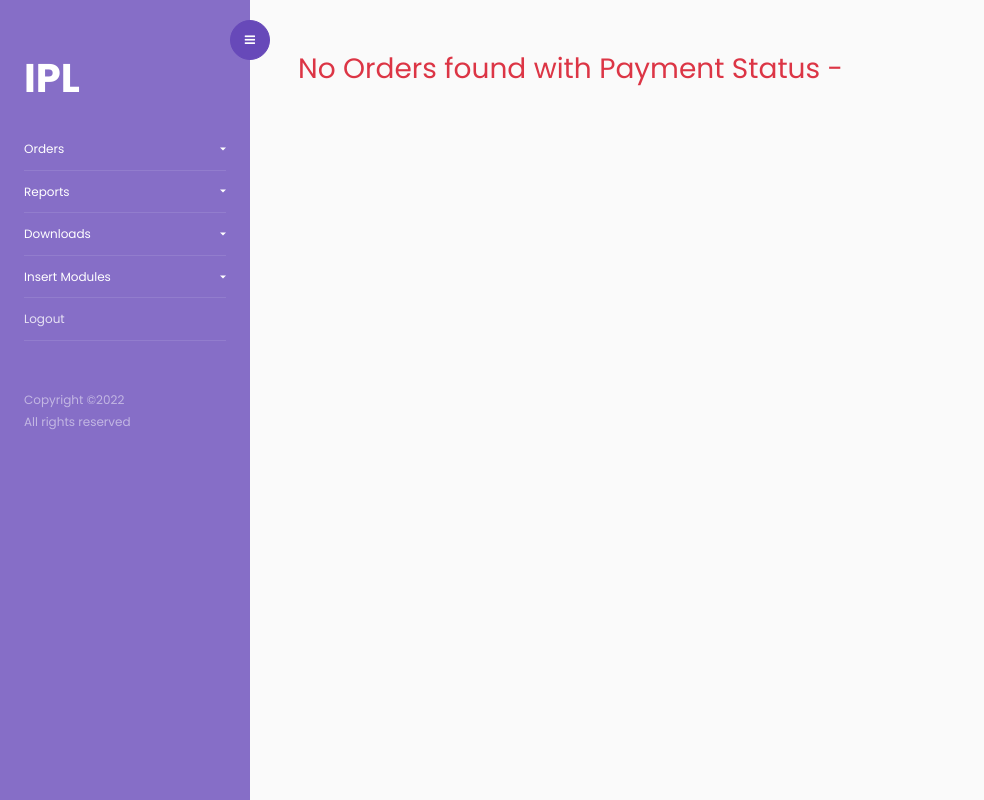
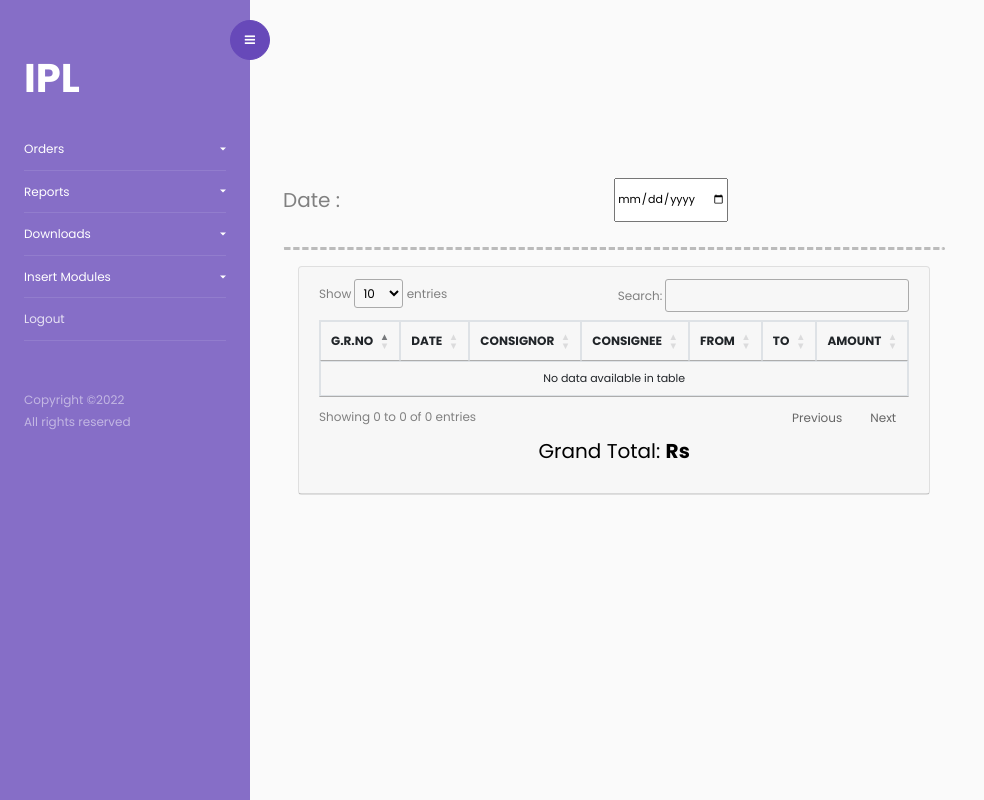
Before and after one commit to Purushotth/iplogistics, a Django app: template ipl/application/templates/reports.html in a window 1280 px wide. Shown: the whole page, without its empty margins (0-984 px from the left). Run offline with Django 3.2, Linux system fonts and the light colour scheme; the template is opened without the code that fills it, so the values that code supplies are empty; some libraries are stand-ins or nearby versions.

Commit message:
enhancements and fixes

```diff
--- a/ipl/application/templates/landingpage.html
+++ b/ipl/application/templates/landingpage.html
@@ -53,6 +53,9 @@ td { font-size: 11px;}
                   {% endif %}
             {% if paid_amount_modified %}
                 <div class="alert alert-success">Paid Amount Updated successfully</div>
+            {% endif %}
+            {% if paid_amount_invalid %}
+                <div class="alert alert-danger">Paid Amount not updated! Please Enter a Valid Amount</div>
             {% endif %}
                   <div class="form-group row">
                      <label for="{{form.billing_date.id_for_label}}" class="col-sm-6 col-form-label">Billing Date
--- a/ipl/application/templates/reports.html
+++ b/ipl/application/templates/reports.html
@@ -22,12 +22,17 @@
 {% block body_content %}
 <div class="main-content">
    <div class="wrapper">
-      {% if result_set|length == 0 %}
-               <h3 class="text-danger">No Orders found with Payment Status - {% if payment_status == "to_pay" %}TO PAY{% elif payment_status == "tbb" %}TO BE BILLED{% endif %}</h3>
-      {% endif %}
       <div class="row" id="matched-orders">
          <div class="table-wrapper-scroll-y my-custom-scrollbar">
             <br><br><br><br><br><br>
+            <div id="date-section">
+         <div class="form-group row">
+            <label class="col-sm-6 col-form-label" style="font-size:20px;">Date
+                :</label>
+            <input class="required_field" id="order_created_date" name= "order_created_date" type="date" onchange="fetchData();">
+         </div>
+            <hr class="rounded">
+            </div>
             {% if payment_status == "to_pay" %}
             <h5 style="text-align:center">Orders with the status <b>TO PAY</b>:</h5>
             {% elif payment_status == "tbb" %}
@@ -63,8 +68,8 @@
                                     <tr>
                                        <td>{{result.id}}</td>
                                        <td>{{result.created_dtm|date:"d.m.y"}}</td>
-                                       <td>CONSIGNOR</td>
-                                       <td>CONSIGNEE</td>
+                                       <td>{{result.consignor.name}}</td>
+                                       <td>{{result.consignee.name}}</td>
                                        <td>{{result.consignor_place}}</td>
                                        <td>{{result.consignee_place}}</td>
                                        {% if payment_status == "tbb" %}
@@ -80,6 +85,8 @@
                               </table>
                            <h5 style="text-align:center">Grand Total: <b>Rs {{total_amount}}</b></h5>
 
+
+                           {% if result_set|length > 0 %}
                            <div class="form-group" >
                               <div class="controls col-md-8 ">
                                  <button id="download-button" type="button" class="btn btn-primary">
@@ -87,6 +94,7 @@
                                  </button>
                               </div>
                            </div>
+                           {% endif %}
                         </div>
                      </div>
                   </div>
@@ -99,14 +107,17 @@
 {% endblock body_content %}
 {% block other_scripts %}
 <script>
-{% if result_set|length > 0 %}
-    $('#matched-orders').show();
-{% else %}
-    $('#matched-orders').hide();
-{% endif %}
+
+function fetchData(){
+      if(window.location.href.includes("order_created_date")){
+         window.location.href = window.location.href.substr(0, window.location.href.indexOf('&')) + "&order_created_date="+$("#order_created_date").val();
+      }
+      else{
+      window.location.href += "&order_created_date="+$("#order_created_date").val();
+      }
+}
 
 $(document).ready(function() {
-
    function sleep(ms) {
      return new Promise(resolve => setTimeout(resolve, ms));
    }
@@ -129,6 +140,7 @@ $(document).ready(function() {
       $(".dataTables_length").show();
       $("#ordersTable_filter").show();
       $("#ordersTable_info").show();
+      $("#date-section").show();
    }
    $("#sidebarCollapse").on("click", function(){
       toggleNavBar();
@@ -162,6 +174,7 @@ $(document).ready(function() {
          $(".dataTables_length").hide();
          $("#ordersTable_info").hide();
          $("#ordersTable_filter").hide();
+         $("#date-section").hide();
          await sleep(750);
          printPdf().then(pdf=>postDownload());
       }
```
Also changed, not shown: ipl/application/views.py (+23 -11 lines).
